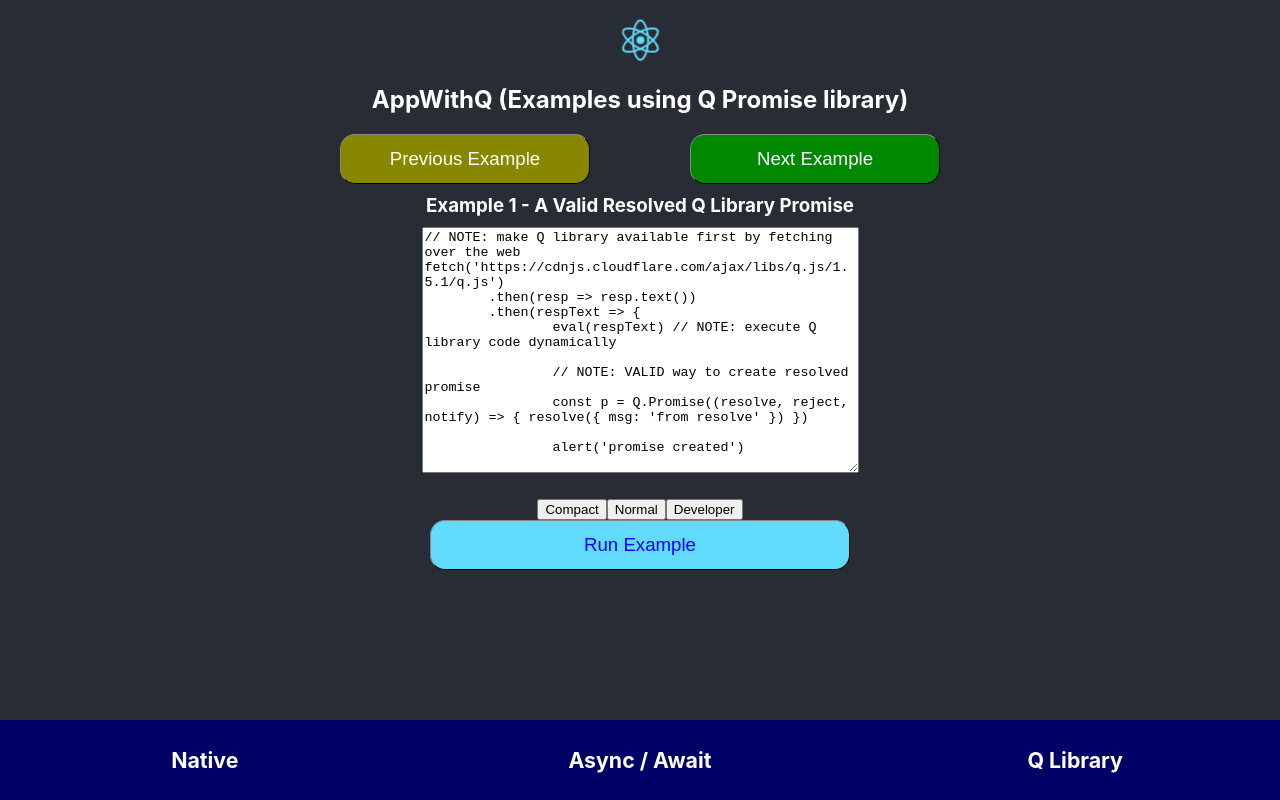
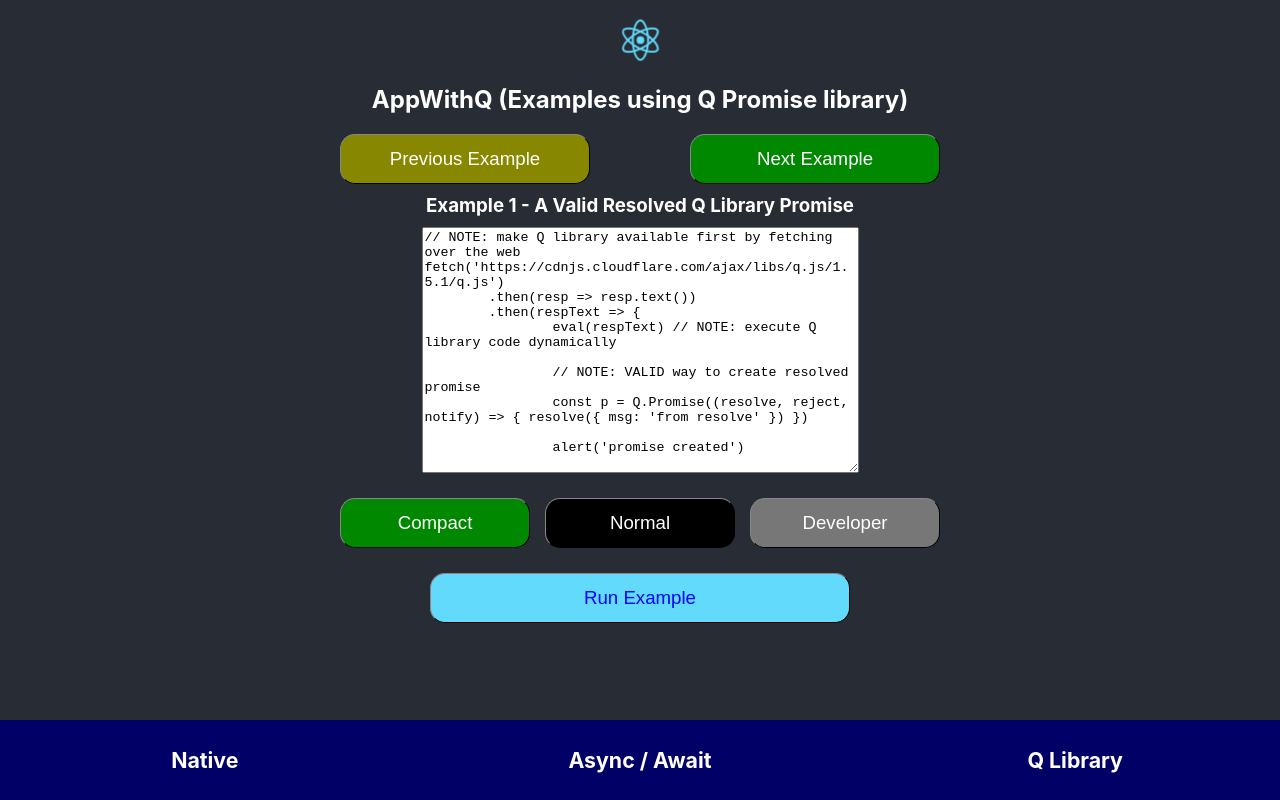
Before and after one commit to Wolven531/promise-tests, a React (Create React App) app: page /q in a window 1280 px wide. Built offline with nearby package versions, Linux system fonts and the light colour scheme.

Commit message:
Style editor size change buttons

```diff
--- a/package.json
+++ b/package.json
@@ -5,7 +5,7 @@
 		"email": "anthony.williams.cs@gmail.com",
 		"url": "https://github.com/Wolven531"
 	},
-	"version": "0.3.20",
+	"version": "0.3.21",
 	"private": false,
 	"dependencies": {
 		"q": "^1.5.1",
--- a/src/ExampleViewer/ExampleViewer.css
+++ b/src/ExampleViewer/ExampleViewer.css
@@ -8,11 +8,33 @@
 	margin-top: 0;
 }
 
-.example-viewer .btn-controls {
+.example-viewer .btn-controls,
+.example-viewer .editor-controls {
 	justify-content: space-between;
 	display: flex;
 	flex-direction: row;
 	width: 400px;
+}
+
+.example-viewer .editor-controls {
+	margin-bottom: 25px;
+	margin-top: 25px;
+}
+
+.example-viewer .editor-controls button {
+	border-color: #333;
+	border-radius: 15px;
+	border-width: 1px;
+	color: #fff;
+	display: inline-block;
+	font-size: 14pt;
+	font-weight: normal;
+	height: 50px;
+	padding: 5px;
+	transition: all;
+	transition-delay: 0s;
+	transition-duration: .5s;
+	width: 130px;
 }
 
 .example-viewer .btn-change-example,
@@ -32,6 +54,7 @@
 	width: 190px;
 }
 
+.example-viewer .editor-controls button.compact,
 .example-viewer .btn-change-example.next {
 	background-color: #080;
 }
@@ -40,16 +63,38 @@
 	background-color: #880;
 }
 
+.example-viewer .editor-controls button.developer {
+	background-color: #777;
+}
+
+.example-viewer .editor-controls button.developer:hover {
+	background-color: #f90;
+}
+
+.example-viewer .editor-controls button.normal {
+	background-color: #000;
+}
+
+.example-viewer .editor-controls button.normal:hover {
+	background-color: #333;
+}
+
 @media only screen and (min-width: 615px) {
-	.example-viewer .btn-controls {
+	.example-viewer .btn-controls,
+	.example-viewer .editor-controls {
 		width: 600px;
 	}
 
 	.example-viewer .btn-change-example {
 		width: 250px;
 	}
+
+	.example-viewer .editor-controls button {
+		width: 190px;
+	}
 }
 
+.example-viewer .editor-controls button:hover,
 .example-viewer .btn-change-example:hover {
 	color: #fff;
 	font-size: 15pt;
@@ -57,12 +102,13 @@
 	text-shadow: 1px 1px 2px #000;
 }
 
+.example-viewer .editor-controls button.compact:hover,
 .example-viewer .btn-change-example.next:hover {
-	background-color: #0a0;
+	background-color: #0c0;
 }
 
 .example-viewer .btn-change-example.prev:hover {
-	background-color: #aa0;
+	background-color: #cc0;
 }
 
 .example-viewer .btn-run-example {
@@ -73,8 +119,8 @@
 }
 
 .example-viewer .btn-run-example:hover {
-	background-color: #0a0;
-	color: #ff0;
+	background-color: #0c0;
+	color: #cc0;
 	font-size: 16pt;
 	font-weight: bold;
 	text-shadow: 1px 1px 2px #000;
@@ -82,9 +128,6 @@
 }
 
 .example-viewer .example-txt {
-	margin-bottom: 25px;
-	/* max-width: 400px; */
 	overflow-x: scroll;
 	overflow-y: scroll;
-	/* word-wrap: none; */
 }
--- a/src/ExampleViewer/ExampleViewer.tsx
+++ b/src/ExampleViewer/ExampleViewer.tsx
@@ -67,10 +67,16 @@
 					value={currentExample.text}
 					wrap="soft" // 'soft' | 'hard'
 				/>
-				<section>
-					<button onClick={() => { setCurrentEditorSize(SIZE_COMPACT) }}>Compact</button>
-					<button onClick={() => { setCurrentEditorSize(SIZE_NORMAL) }}>Normal</button>
-					<button onClick={() => { setCurrentEditorSize(SIZE_DEVELOPER) }}>Developer</button>
+				<section className="editor-controls">
+					<button
+						className="compact"
+						onClick={() => { setCurrentEditorSize(SIZE_COMPACT) }}>Compact</button>
+					<button
+						className="normal"
+						onClick={() => { setCurrentEditorSize(SIZE_NORMAL) }}>Normal</button>
+					<button
+						className="developer"
+						onClick={() => { setCurrentEditorSize(SIZE_DEVELOPER) }}>Developer</button>
 				</section>
 				<button className="btn-run-example"
 					onClick={handleClickRun}
```
